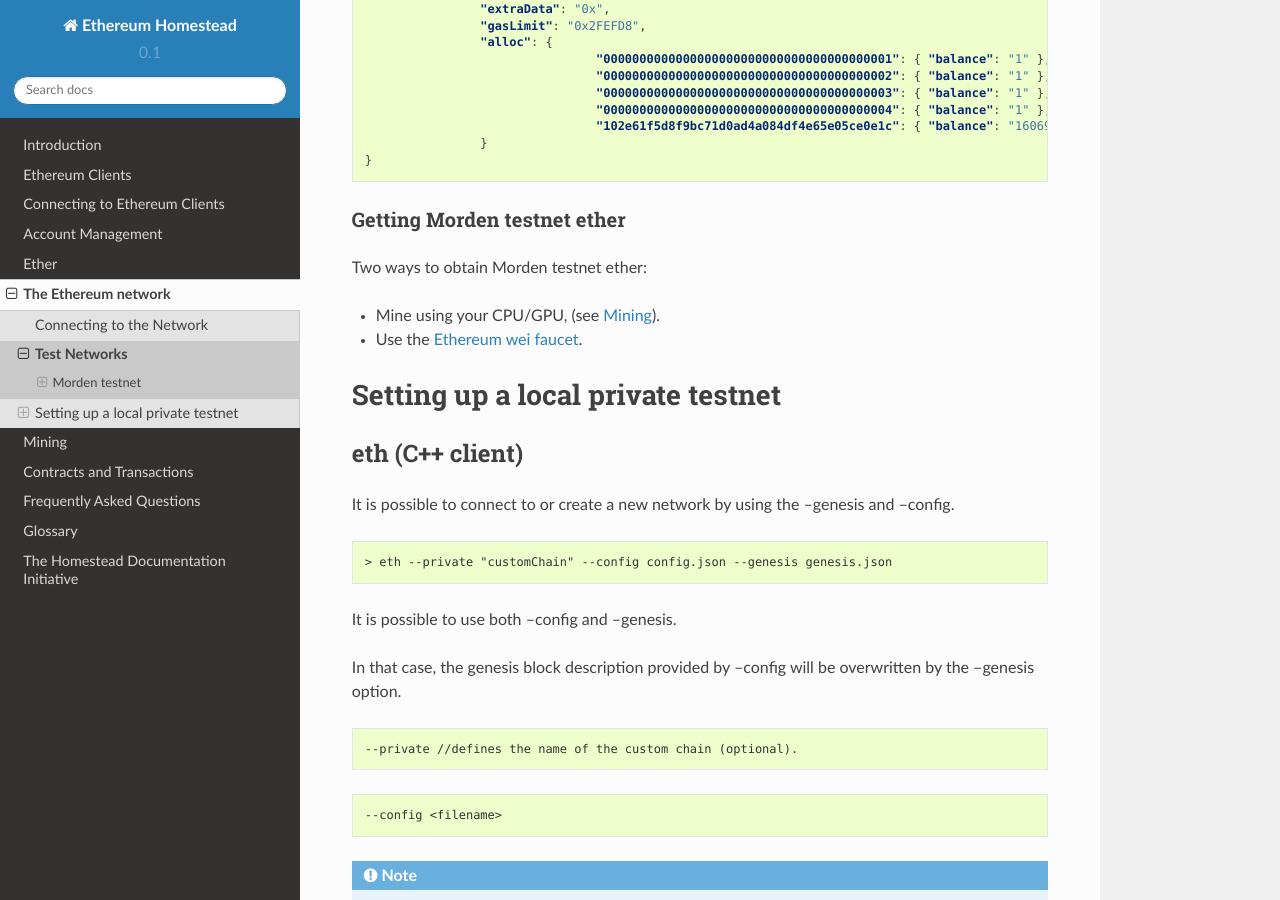
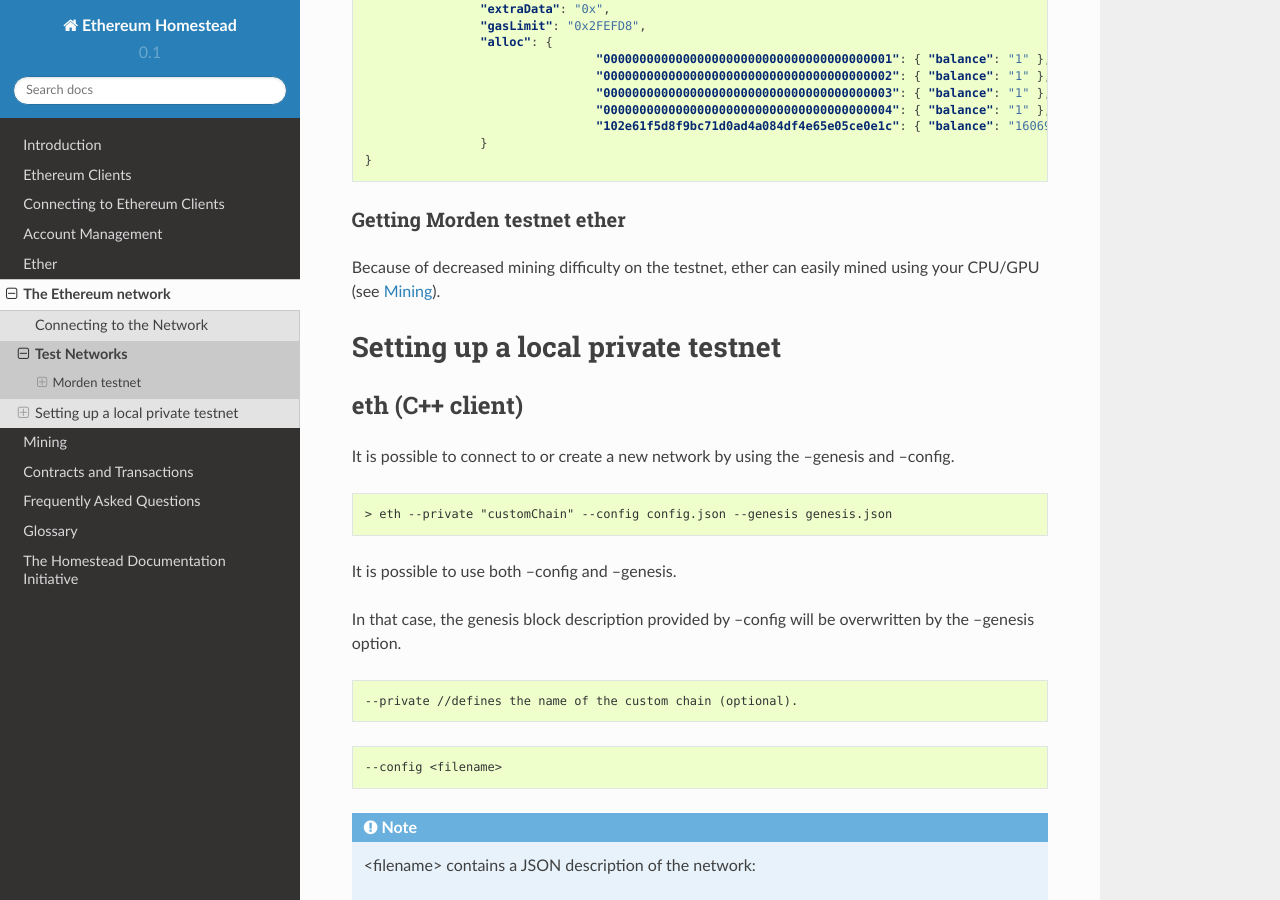
Before and after one commit to ethereum/homestead-guide, a Sphinx documentation site: the page built from source/network/test-networks.rst, in a window 1280 px wide and 900 px high, scrolled down 1300 px. Built offline with Sphinx 7.4.7 and the Read the Docs theme 2.0.0, drawn with Linux system fonts in a browser that asks for light colours.

Commit message:
Issue 408: Remove broken link for testnet faucet.
Replace broken testnet link with an updated message on mining off the testnet.

```diff
--- a/source/network/test-networks.rst
+++ b/source/network/test-networks.rst
@@ -82,11 +82,7 @@
 Getting Morden testnet ether
 --------------------------------------------------------------------------------
 
-Two ways to obtain Morden testnet ether:
-
-- Mine using your CPU/GPU, (see :ref:`mining`).
-- Use the `Ethereum wei faucet <https://zerogox.com/ethereum/wei_faucet>`__.
-
+Because of decreased mining difficulty on the testnet, ether can easily mined using your CPU/GPU (see :ref:`mining`).
 
 ********************************************************************************
 Setting up a local private testnet
```
